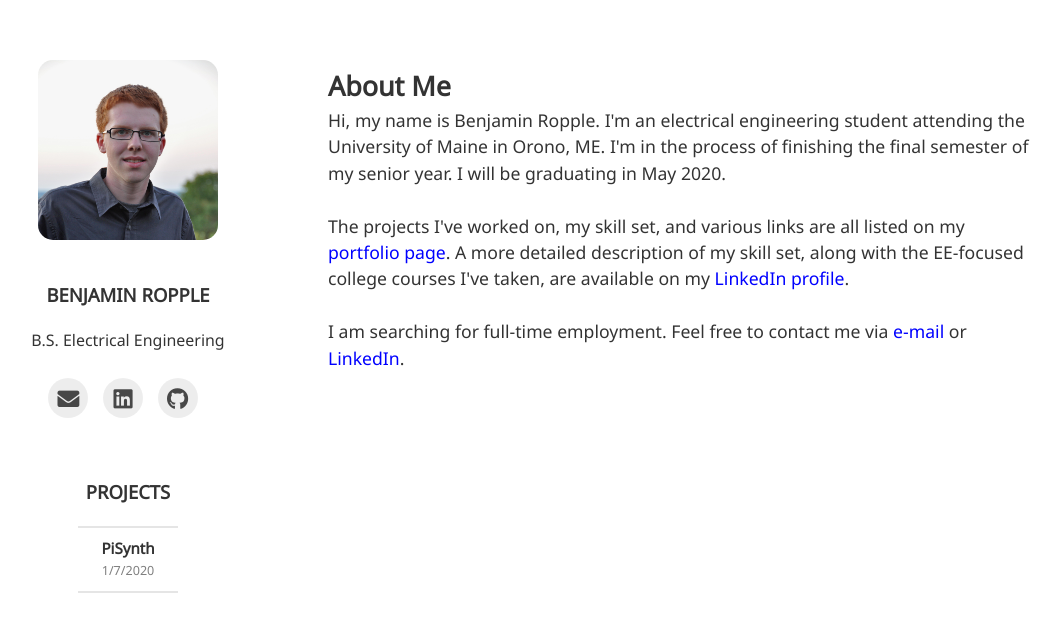
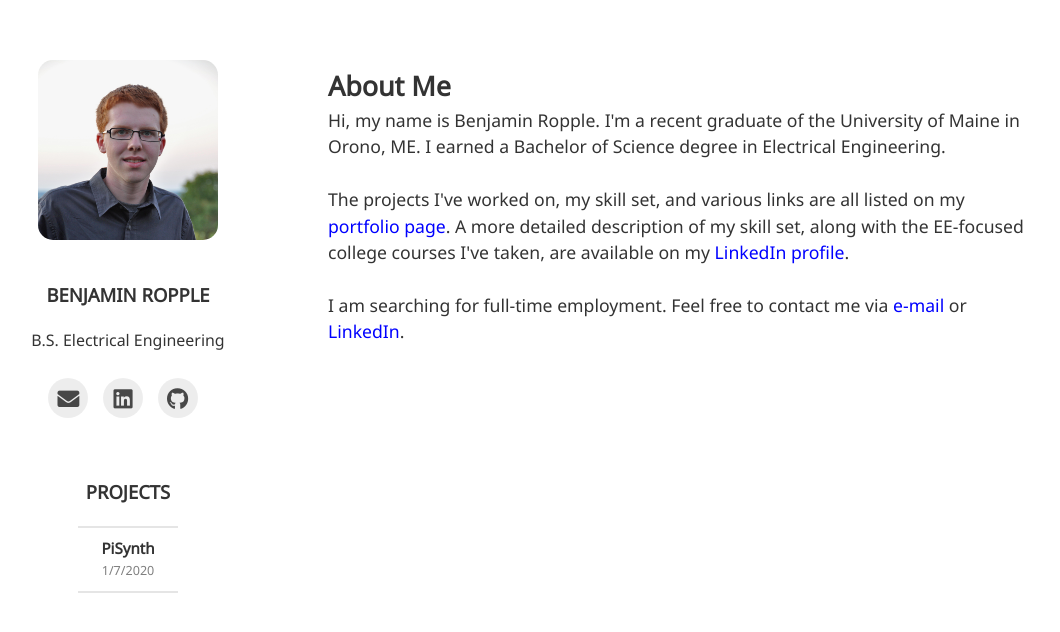
Before and after one commit to bropple/bropple.github.io, a Jekyll site: the page built from index.html, in a window 1280 px wide. Shown: the top 632 px of the page, without its empty margins (142-1202 px from the left). Built offline with Jekyll 4.4.1, drawn with Linux system fonts in a browser that asks for light colours; nearby versions of some CDN libraries; some web fonts are replaced; the list of posts is cut into pages by our own code.

Commit message:
Update home.html

```diff
--- a/_layouts/home.html
+++ b/_layouts/home.html
@@ -22,7 +22,7 @@ layout: default
 
             <h2> About Me </h2>
 
-            Hi, my name is Benjamin Ropple.  I'm an electrical engineering student attending the University of Maine in Orono, ME.  I'm in the process of finishing the final semester of my senior year. I will be graduating in May 2020.
+            Hi, my name is Benjamin Ropple.  I'm a recent graduate of the University of Maine in Orono, ME.  I earned a Bachelor of Science degree in Electrical Engineering.
 
             <br/><br/>
 
```
